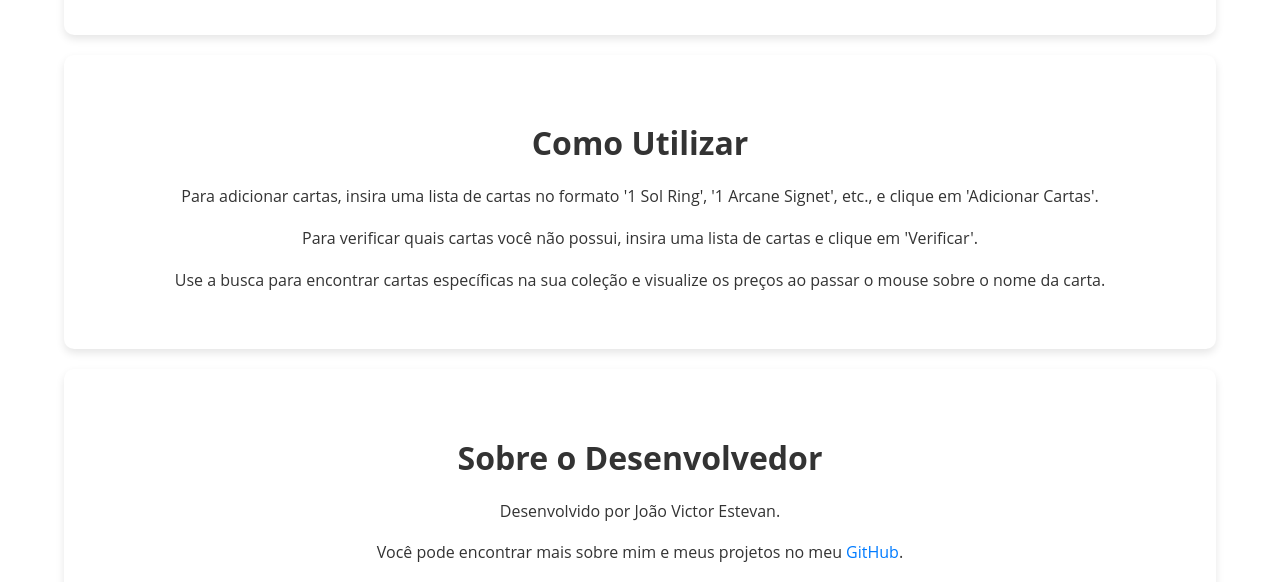
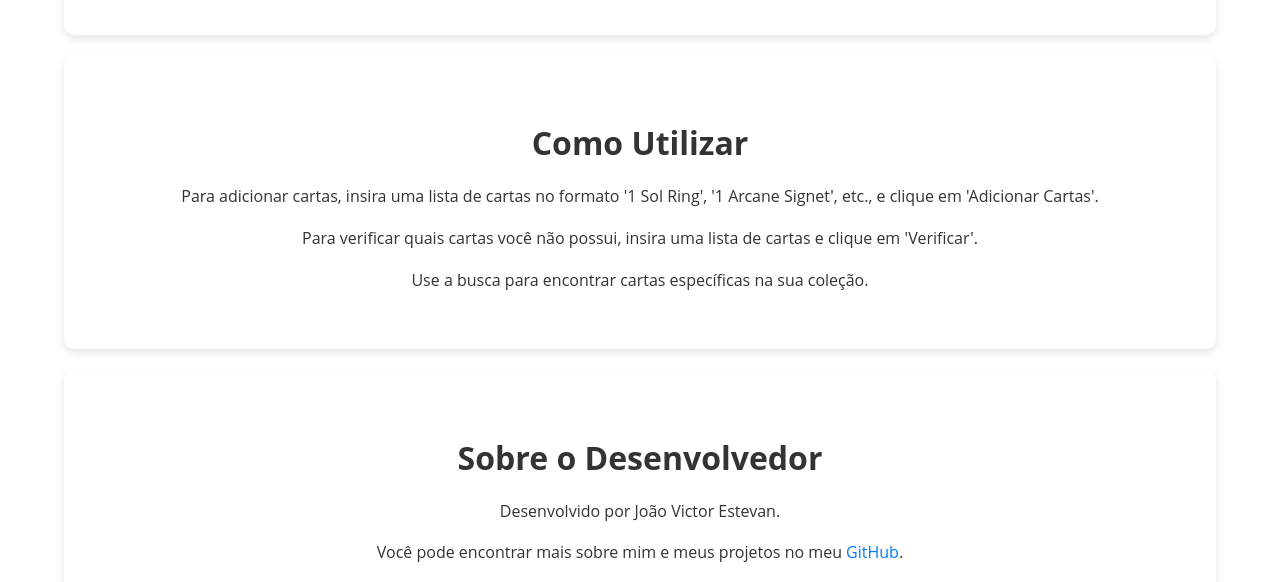
Before and after one commit to jow320/deck-checker, a plain HTML site: page index.html in a window 1280 px wide. Shown: the part 841-1423 px from the top of the page. Drawn offline with Linux system fonts and the light colour scheme.

Commit message:
Update index.html

```diff
--- a/index.html
+++ b/index.html
@@ -79,8 +79,7 @@
           cartas e clique em 'Verificar'.
         </p>
         <p>
-          Use a busca para encontrar cartas específicas na sua coleção e
-          visualize os preços ao passar o mouse sobre o nome da carta.
+          Use a busca para encontrar cartas específicas na sua coleção.
         </p>
       </section>
 
```
